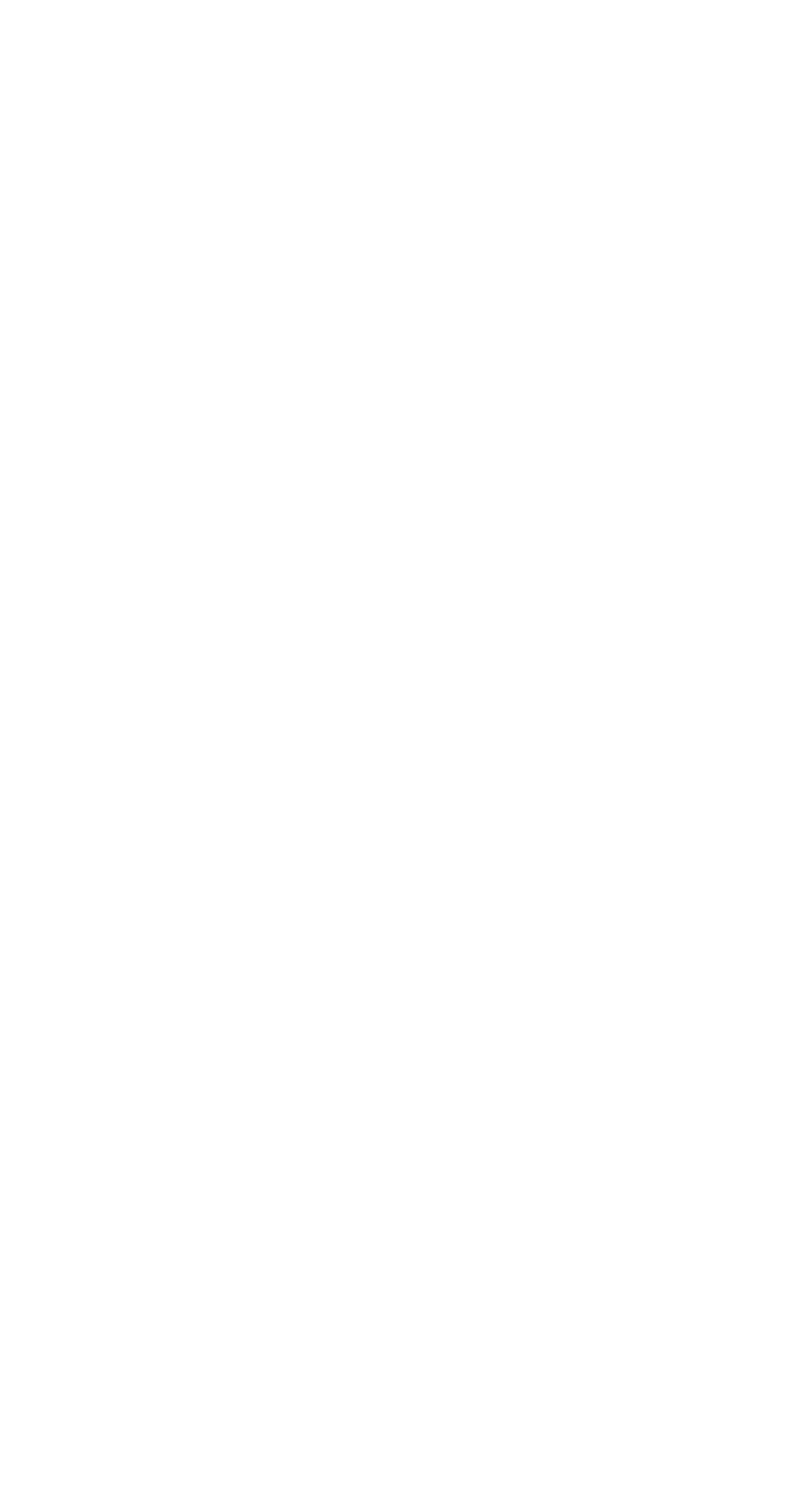
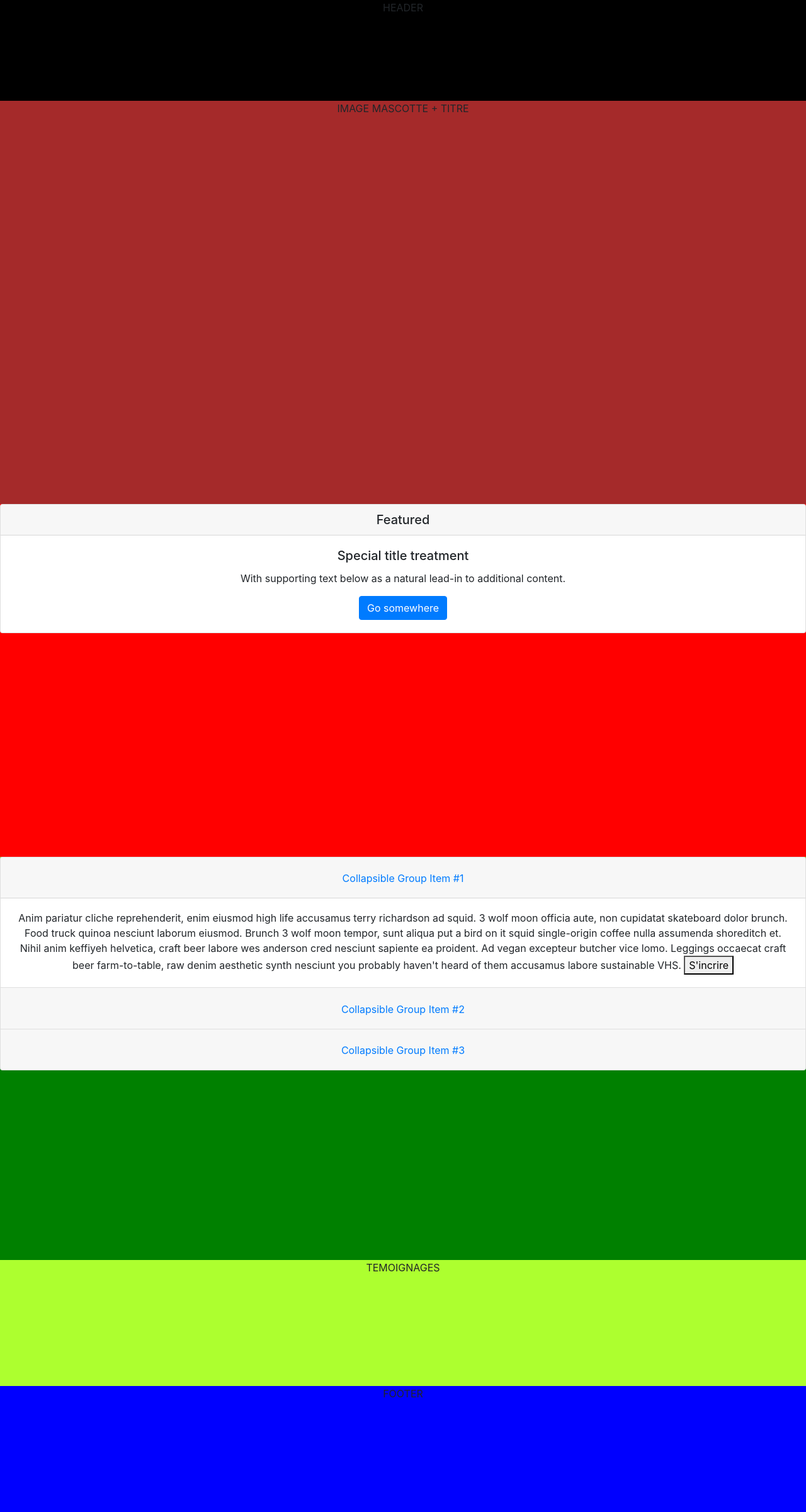
Before and after one commit to Jcollart/PROJET_JOURNEE_CAMPUS, a PHP site: page / in a window 1280 px wide. Before the commit the page is empty. Shown: the whole page at 63% size. Before the commit the page ends 800 px from the top, so only its background shows below. Run offline with PHP 8.4, Linux system fonts and the light colour scheme.

Commit message:
création index

```diff
--- a/css/style.css
+++ b/css/style.css
@@ -1 +1,54 @@
-body
+html {
+    height: 100%;
+}
+
+body {
+    position: relative;
+    background-color: white;
+    min-height: 100%;
+    margin: 0;
+    padding: 0;
+    overflow-x: hidden;
+    /*font-family: "Arvo";*/
+    text-align: center;
+}
+
+
+.header{
+    height: 20vh;
+    background-color: black;
+}
+
+
+
+.entete{
+    height: 80vh;
+    background-color: brown;
+}
+
+.presentation{
+    height: 70vh;
+    background-color: red;
+}
+
+.new_edition{
+    height: 30vh;
+    background-color: yellowgreen;
+}
+
+.ancienne_edition{
+    height: 50vh;
+    background-color: green;
+}
+
+
+.temoignages{
+    height: 25vh;
+    background-color: greenyellow;
+}
+
+
+.footer{
+    height: 25vh;
+    background-color: blue;
+}
--- a/index.html
+++ b/index.html
@@ -1,12 +1,150 @@
 <!DOCTYPE html>
 <html lang="fr">
+
 <head>
     <meta charset="UTF-8">
     <meta name="viewport" content="width=device-width, initial-scale=1.0">
     <meta http-equiv="X-UA-Compatible" content="ie=edge">
+    <link rel="stylesheet" href="https://stackpath.bootstrapcdn.com/bootstrap/4.3.1/css/bootstrap.min.css"
+        integrity="sha384-ggOyR0iXCbMQv3Xipma34MD+dH/1fQ784/j6cY/iJTQUOhcWr7x9JvoRxT2MZw1T" crossorigin="anonymous">
+    <link rel="stylesheet" href="css/style.css">
+
     <title>Document</title>
 </head>
+
 <body>
+    <!--/////////////////////HEADER///////////////////////-->
+    <section class=header>HEADER</section>
+
+
+
+    <!--/////////////////////SECTION JUMBOTRON///////////////////////-->
+
+    <section class=entete>IMAGE MASCOTTE + TITRE</section>
+
+
+    <!--/////////////////////SECTION PRESENTATION///////////////////////-->
+
+    <section class=presentation>
+        <div class="card">
+            <h5 class="card-header">Featured</h5>
+            <div class="card-body">
+                <h5 class="card-title">Special title treatment</h5>
+                <p class="card-text">With supporting text below as a natural lead-in to additional content.</p>
+                <a href="#" class="btn btn-primary">Go somewhere</a>
+            </div>
+        </div>
+    </section>
+
+
+
+    <!--/////////////////////SECTION NOUVELLE EDITION///////////////////////-->
+
+    <section class=new_edition>
+        <div class="accordion" id="accordionExample">
+            <div class="card">
+                <div class="card-header" id="headingOne">
+                    <h2 class="mb-0">
+                        <button class="btn btn-link" type="button" data-toggle="collapse" data-target="#collapseOne"
+                            aria-expanded="true" aria-controls="collapseOne">
+                            Collapsible Group Item #1
+                        </button>
+                    </h2>
+                </div>
+
+                <div id="collapseOne" class="collapse show" aria-labelledby="headingOne"
+                    data-parent="#accordionExample">
+                    <div class="card-body">
+                        Anim pariatur cliche reprehenderit, enim eiusmod high life accusamus terry richardson ad squid.
+                        3 wolf moon officia aute, non cupidatat skateboard dolor brunch. Food truck quinoa nesciunt
+                        laborum eiusmod. Brunch 3 wolf moon tempor, sunt aliqua put a bird on it squid single-origin
+                        coffee nulla assumenda shoreditch et. Nihil anim keffiyeh helvetica, craft beer labore wes
+                        anderson cred nesciunt sapiente ea proident. Ad vegan excepteur butcher vice lomo. Leggings
+                        occaecat craft beer farm-to-table, raw denim aesthetic synth nesciunt you probably haven't heard
+                        of them accusamus labore sustainable VHS.
+                        <button>S'incrire</button>
+                    </div>
+                </div>
+            </div>
+            <div class="card">
+                <div class="card-header" id="headingTwo">
+                    <h2 class="mb-0">
+                        <button class="btn btn-link collapsed" type="button" data-toggle="collapse"
+                            data-target="#collapseTwo" aria-expanded="false" aria-controls="collapseTwo">
+                            Collapsible Group Item #2
+                        </button>
+                    </h2>
+                </div>
+                <div id="collapseTwo" class="collapse" aria-labelledby="headingTwo" data-parent="#accordionExample">
+                    <div class="card-body">
+                        Anim pariatur cliche reprehenderit, enim eiusmod high life accusamus terry richardson ad squid.
+                        3 wolf moon officia aute, non cupidatat skateboard dolor brunch. Food truck quinoa nesciunt
+                        laborum eiusmod. Brunch 3 wolf moon tempor, sunt aliqua put a bird on it squid single-origin
+                        coffee nulla assumenda shoreditch et. Nihil anim keffiyeh helvetica, craft beer labore wes
+                        anderson cred nesciunt sapiente ea proident. Ad vegan excepteur butcher vice lomo. Leggings
+                        occaecat craft beer farm-to-table, raw denim aesthetic synth nesciunt you probably haven't heard
+                        of them accusamus labore sustainable VHS.
+                    </div>
+                </div>
+            </div>
+            <div class="card">
+                <div class="card-header" id="headingThree">
+                    <h2 class="mb-0">
+                        <button class="btn btn-link collapsed" type="button" data-toggle="collapse"
+                            data-target="#collapseThree" aria-expanded="false" aria-controls="collapseThree">
+                            Collapsible Group Item #3
+                        </button>
+                    </h2>
+                </div>
+                <div id="collapseThree" class="collapse" aria-labelledby="headingThree" data-parent="#accordionExample">
+                    <div class="card-body">
+                        Anim pariatur cliche reprehenderit, enim eiusmod high life accusamus terry richardson ad squid.
+                        3 wolf moon officia aute, non cupidatat skateboard dolor brunch. Food truck quinoa nesciunt
+                        laborum eiusmod. Brunch 3 wolf moon tempor, sunt aliqua put a bird on it squid single-origin
+                        coffee nulla assumenda shoreditch et. Nihil anim keffiyeh helvetica, craft beer labore wes
+                        anderson cred nesciunt sapiente ea proident. Ad vegan excepteur butcher vice lomo. Leggings
+                        occaecat craft beer farm-to-table, raw denim aesthetic synth nesciunt you probably haven't heard
+                        of them accusamus labore sustainable VHS.
+                    </div>
+                </div>
+            </div>
+        </div>
+    </section>
+
+
+
+    <!--/////////////////////SECTION ANCIENNE EDITION///////////////////////-->
+
+    <section class=ancienne_edition>EDITION 2018</section>
+
+
+
+    <!--/////////////////////TEMOIGNAGES///////////////////////-->
+
+    <section class=temoignages>TEMOIGNAGES</section>
+
+
+
+    <!--/////////////////////FOOTER///////////////////////-->
+
+    <section class=footer>FOOTER</section>
+
+
+
+
+
+    <script src="https://code.jquery.com/jquery-3.3.1.slim.min.js"
+        integrity="sha384-q8i/X+965DzO0rT7abK41JStQIAqVgRVzpbzo5smXKp4YfRvH+8abtTE1Pi6jizo" crossorigin="anonymous">
+    </script>
+    <script src="https://cdnjs.cloudflare.com/ajax/libs/popper.js/1.14.7/umd/popper.min.js"
+        integrity="sha384-UO2eT0CpHqdSJQ6hJty5KVphtPhzWj9WO1clHTMGa3JDZwrnQq4sF86dIHNDz0W1" crossorigin="anonymous">
+    </script>
+    <script src="https://stackpath.bootstrapcdn.com/bootstrap/4.3.1/js/bootstrap.min.js"
+        integrity="sha384-JjSmVgyd0p3pXB1rRibZUAYoIIy6OrQ6VrjIEaFf/nJGzIxFDsf4x0xIM+B07jRM" crossorigin="anonymous">
+    </script>
+
+
 
 </body>
+
 </html>
```
